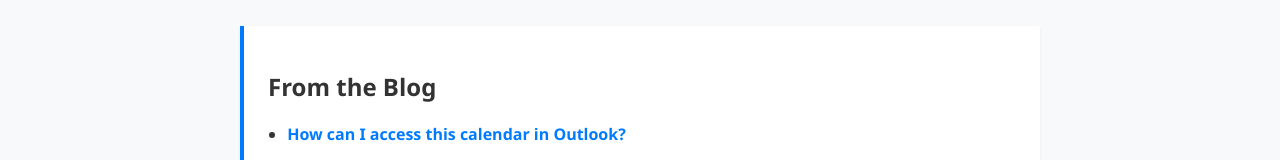
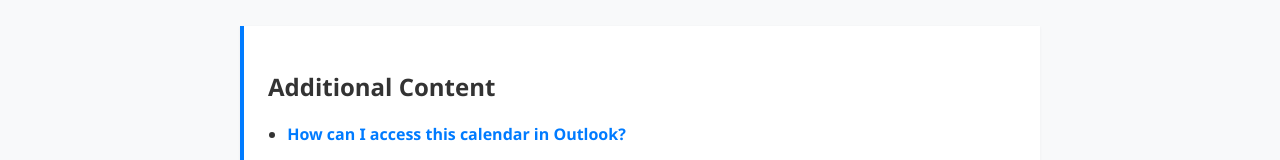
Before and after one commit to mflanagan201/Macro_release_Calendar, a website: page index.html in a window 1280 px wide. Shown: the part 329-489 px from the top of the page. Drawn offline with nearby package versions, Linux system fonts and the light colour scheme; no server answers.

Commit message:
Update index.html

```diff
--- a/index.html
+++ b/index.html
@@ -92,7 +92,7 @@
     </section>
 
     <section class="blog">
-      <h2>From the Blog</h2>
+      <h2>Additional Content</h2>
       <ul>
         <li><a href="blog/integrate-calendar-outlook.html">How can I access this calendar in Outlook?</a></li>
       </ul>
```
